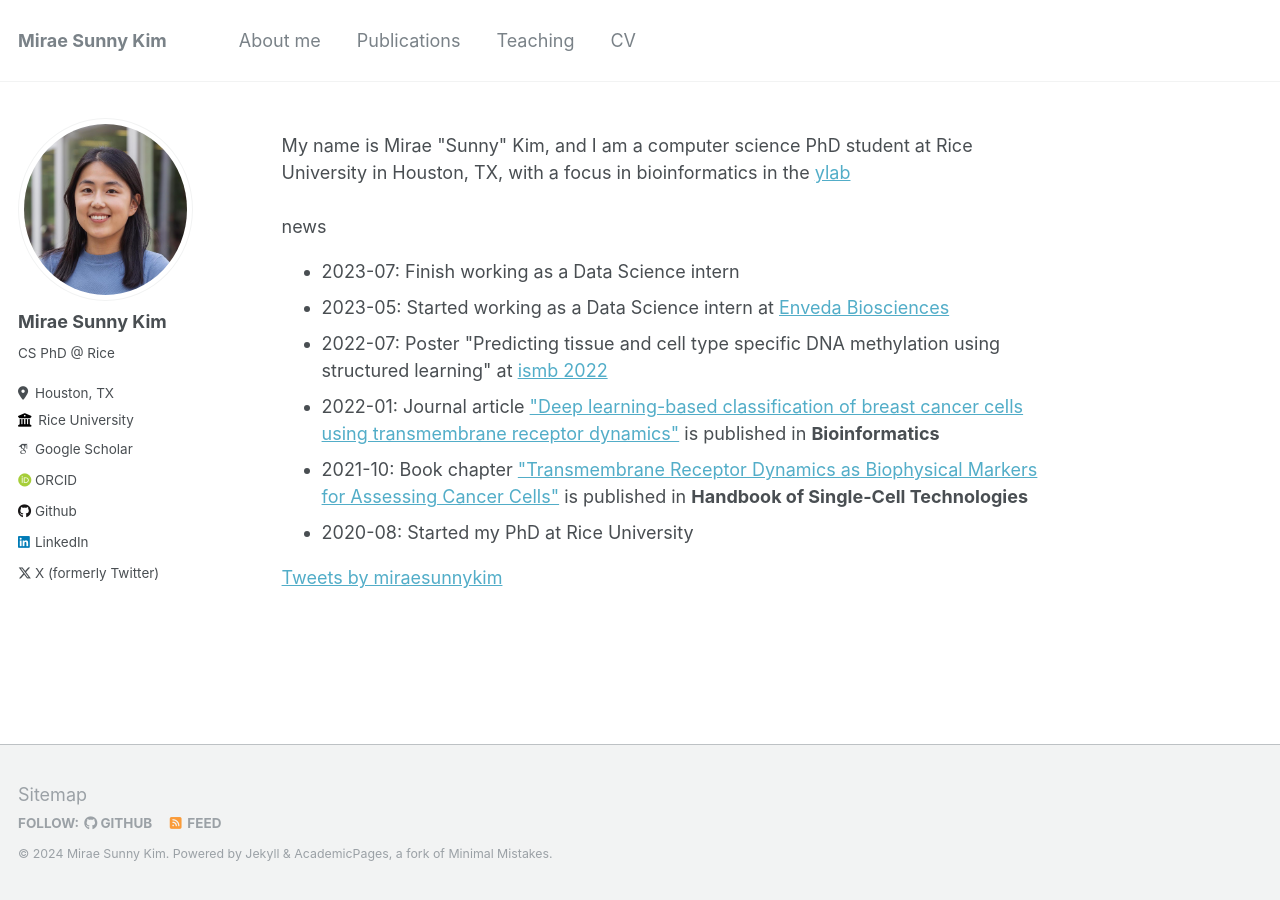
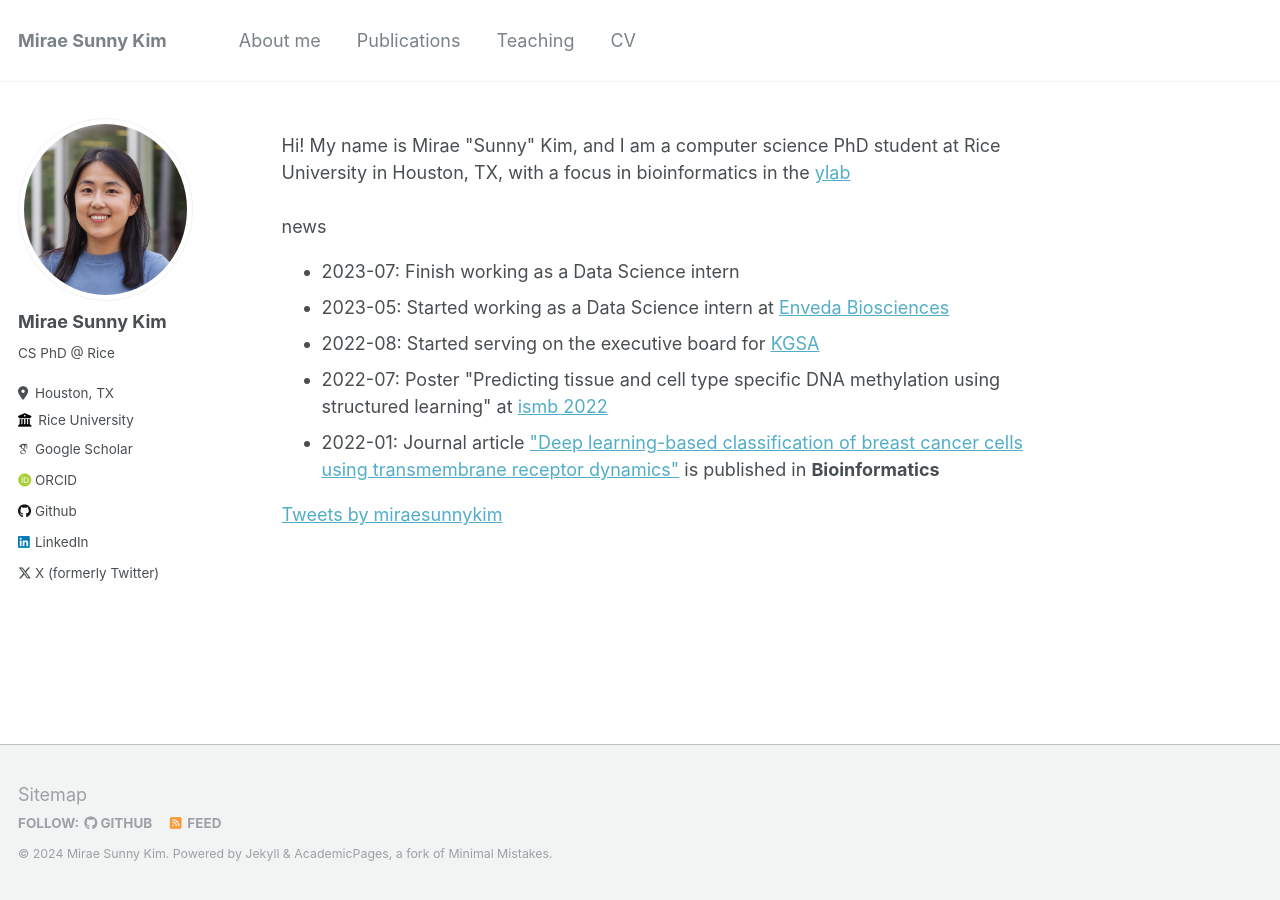
Before and after one commit to miraesunnykim/miraesunnykim.github.io, a Jekyll site: the page built from _pages/index.html, in a window 1280 px wide. Built offline with Jekyll 4.4.1, drawn with Linux system fonts in a browser that asks for light colours; some web fonts are replaced; comment, search, counter and statistics services are not loaded.

Commit message:
Update index.html

```diff
--- a/_pages/index.html
+++ b/_pages/index.html
@@ -6,16 +6,17 @@ author_profile: true
 
 <body>
 
-My name is Mirae "Sunny" Kim, and I am a computer science PhD student at Rice University in Houston, TX, with a focus in bioinformatics in the <a href="https://www.cs.rice.edu/~vy/">ylab</a><br>
+Hi! My name is Mirae "Sunny" Kim, and I am a computer science PhD student at Rice University in Houston, TX, with a focus in bioinformatics in the <a href="https://www.cs.rice.edu/~vy/">ylab</a><br>
 <br>
 news
 <ul>
   <li>2023-07: Finish working as a Data Science intern</li>
   <li>2023-05: Started working as a Data Science intern at <a href="https://www.envedabio.com/">Enveda Biosciences</a></li>
+  <li>2022-08: Started serving on the executive board for <a href="https://riceukgsa.blogspot.com/p/blog-page.html">KGSA</a></li>
   <li>2022-07: Poster "Predicting tissue and cell type specific DNA methylation using structured learning" at <a href="https://www.iscb.org/ismb2022">ismb 2022</a></li>
   <li>2022-01: Journal article <a href="https://academic.oup.com/bioinformatics/article-abstract/38/1/243/6352489">"Deep learning-based classification of breast cancer cells using transmembrane receptor dynamics"</a> is published in <b>Bioinformatics</b></li>
-  <li>2021-10: Book chapter <a href="https://link.springer.com/content/pdf/10.1007/978-981-10-8953-4_38.pdf">"Transmembrane Receptor Dynamics as Biophysical Markers for Assessing Cancer Cells"</a> is published in <b>Handbook of Single-Cell Technologies</b></li>
-  <li>2020-08: Started my PhD at Rice University</li>
+<!--   <li>2021-10: Book chapter <a href="https://link.springer.com/content/pdf/10.1007/978-981-10-8953-4_38.pdf">"Transmembrane Receptor Dynamics as Biophysical Markers for Assessing Cancer Cells"</a> is published in <b>Handbook of Single-Cell Technologies</b></li> -->
+<!--   <li>2020-08: Started my PhD at Rice University</li> -->
 </ul>
 
 <a class="twitter-timeline" href="https://twitter.com/miraesunnykim?ref_src=twsrc%5Etfw">Tweets by miraesunnykim</a> <script async src="https://platform.twitter.com/widgets.js" charset="utf-8"></script>
```
